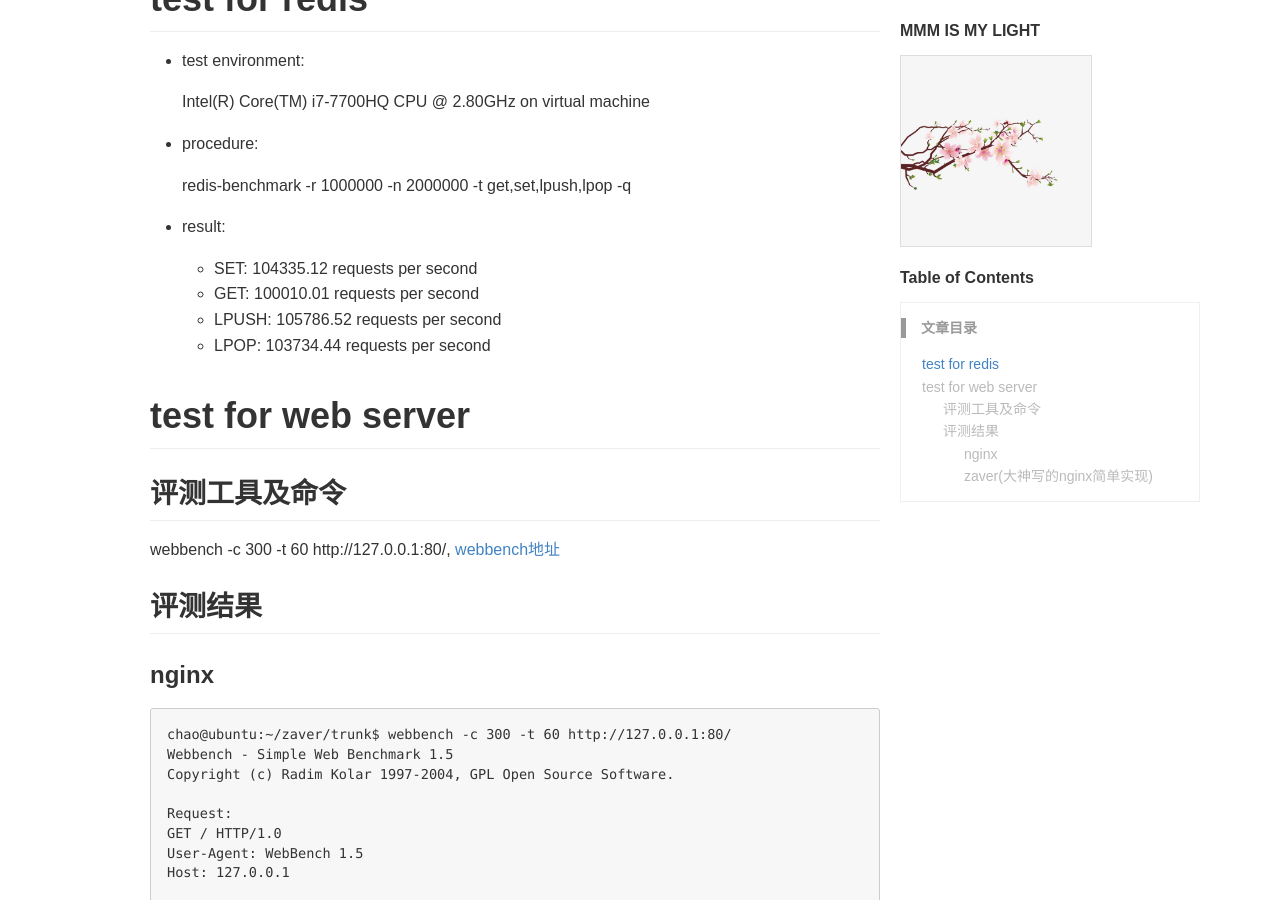
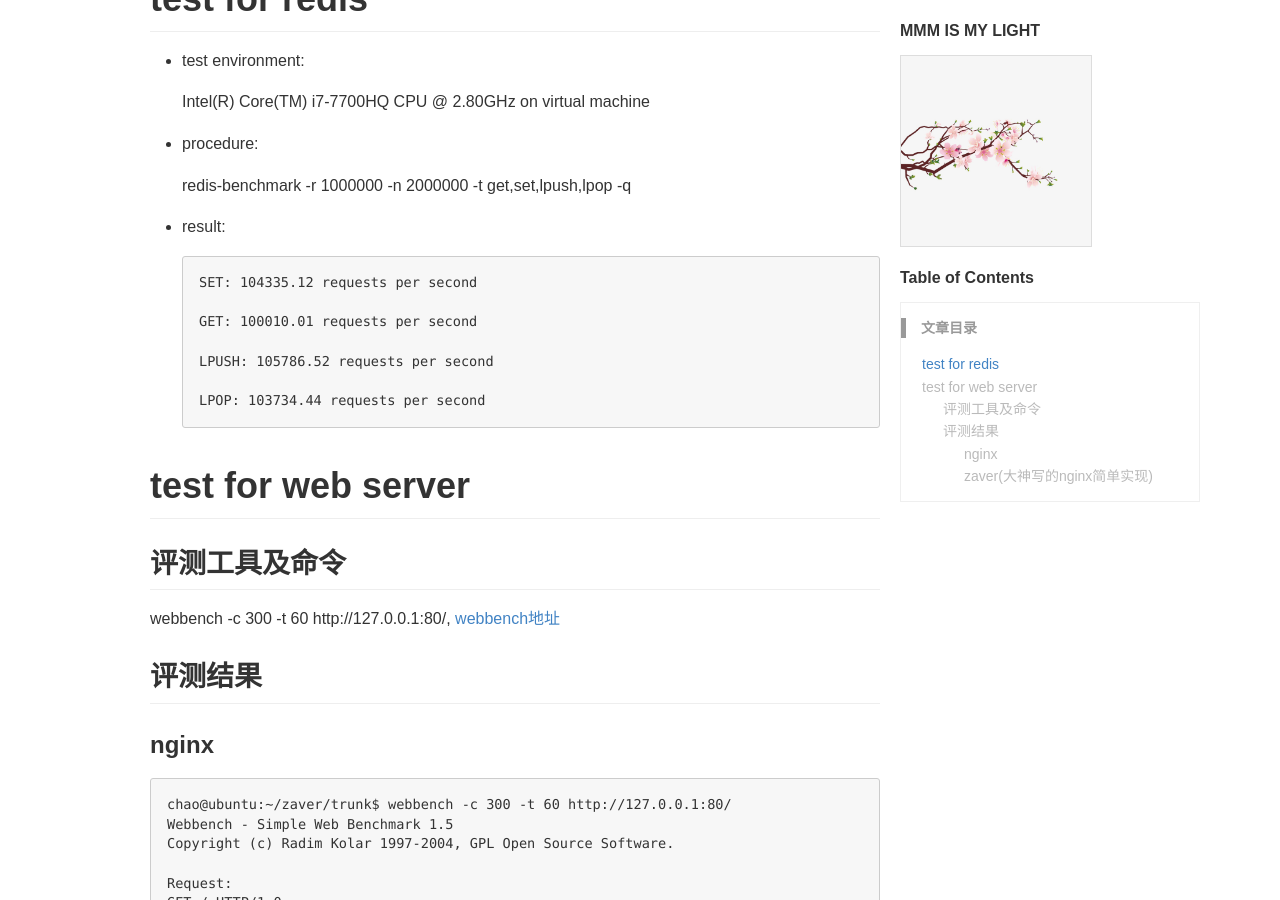
Before and after one commit to alanackart/alanackart.github.io, a Jekyll site: the page built from _posts/2019-05-16-benchmarks.md, in a window 1280 px wide and 900 px high, scrolled down 305 px. Built offline with Jekyll 4.4.1, drawn with Linux system fonts in a browser that asks for light colours; comment, search, counter and statistics services are not loaded.

Commit message:
refine format

````diff
--- a/_posts/2019-05-16-benchmarks.md
+++ b/_posts/2019-05-16-benchmarks.md
@@ -19,10 +19,17 @@ keywords: 		Linux, Shell
   redis-benchmark -r 1000000 -n 2000000 -t get,set,lpush,lpop -q
 
 - result:
-  - SET: 104335.12 requests per second
-  - GET: 100010.01 requests per second
-  - LPUSH: 105786.52 requests per second
-  - LPOP: 103734.44 requests per second
+  ```
+  SET: 104335.12 requests per second
+
+  GET: 100010.01 requests per second
+
+  LPUSH: 105786.52 requests per second
+
+  LPOP: 103734.44 requests per second
+  ```
+
+
 
 # test for web server
 
````
